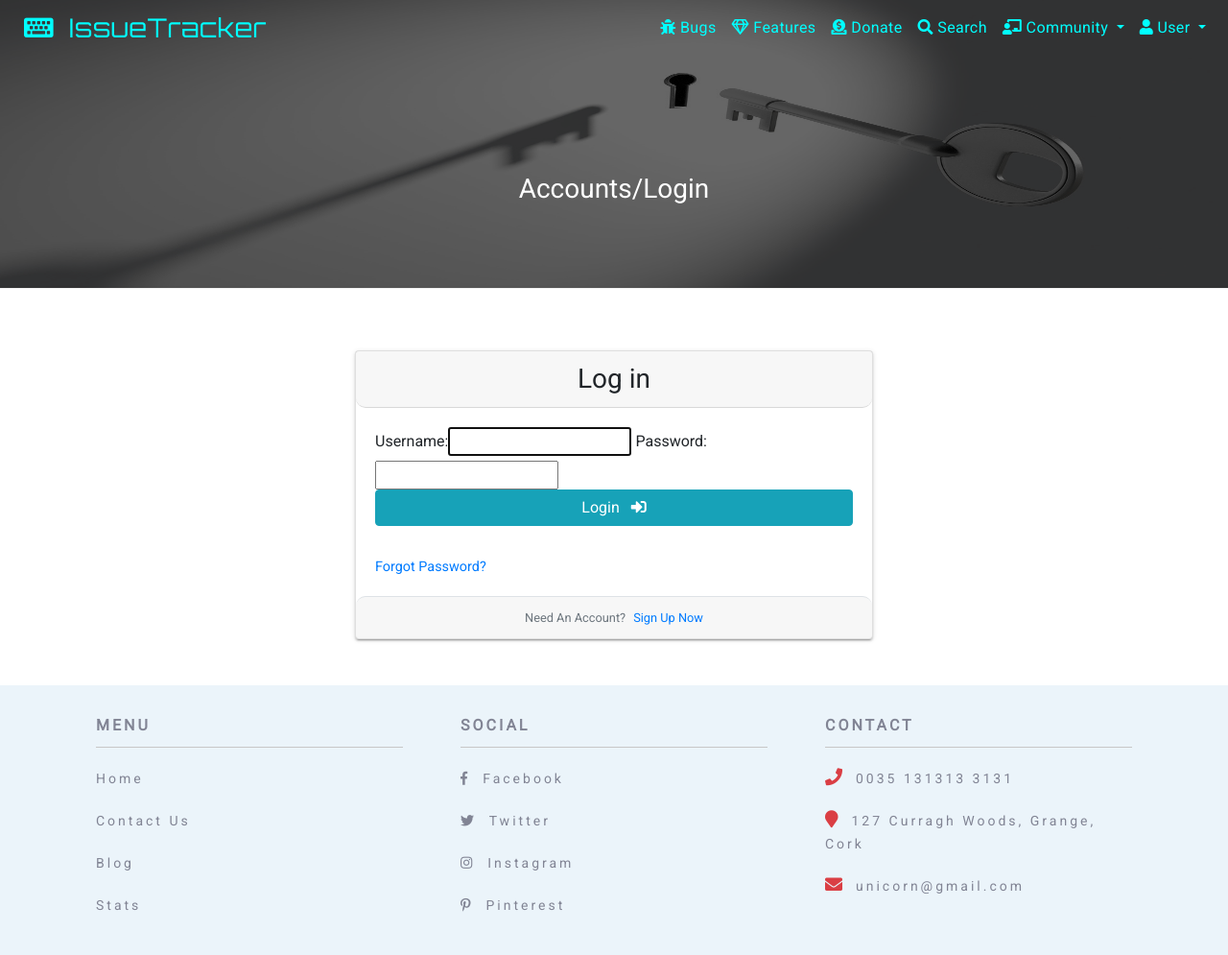
After one commit to mariusz79/Django-Milestone-Project, a Django app: page /accounts/login/ in a window 1280 px wide. The commit adds this page. Shown: the whole page at 96% size. Run offline with Django 3.2, Linux system fonts and the light colour scheme; some libraries are stand-ins or nearby versions.

Commit message:
Add login page

```diff
--- /dev/null
+++ b/accounts/templates/login.html
@@ -0,0 +1,48 @@
+{% extends 'base.html' %} {% block page_title %}Login Page{% endblock %}
+{% load bootstrap_tags %}
+
+{% block background %}
+
+<div class="first-container pages">
+    <div class="baner ">
+        <div class="image-darker">
+            <img src="/media/banners/b1.jpg" class="background-short "></div>
+        <div class="banner-title-down text-center ">
+            <h3 class="text-white ">Accounts/Login</h3>
+        </div>
+    </div>
+</div>
+
+{% endblock background %}
+
+{% block content %}
+
+<div class="container">
+
+    <div class="row justify-content-center mt-5 mb-5">
+        <div class="col-lg-6 col-md-8 col-sm-10">
+            <div class="card shadow mt-3">
+                <h3 class="card-header center">Log in</h3>
+                <div class="card-body">
+
+                    <form method="post">
+                        {% csrf_token %}
+                        {{ form | as_bootstrap }}
+                        <button type="submit" class="btn btn-info btn-rounded   btn-block">Login &nbsp;
+                            <i class="fas fa-sign-in-alt"></i></button>
+                        <input type="hidden" name="next" value="{{next}}" />
+                        <p class="reset-password"><a href=" ">Forgot Password?</a></p>
+                    </form>
+                </div>
+                <div class="border-top card-footer">
+                    <small class="text-muted center">
+                        Need An Account? <a class="ml-2" href="{% url 'registration' %}">Sign Up Now</a>
+                    </small>
+                </div>
+            </div>
+        </div>
+    </div>
+</div>
+
+
+{% endblock content %}
--- a/accounts/templates/registration.html
+++ b/accounts/templates/registration.html
@@ -34,7 +34,7 @@
                 </div>
                 <div class="border-top card-footer">
                     <small class="text-muted center">
-                        <span> Have an account? <a href=" " class="ml-1"> Sign in
+                        <span> Have an account? <a href="{% url 'user-login' %}" class="ml-1"> Sign in
                             </a></span></small>
                 </div>
             </div>
--- a/accounts/urls.py
+++ b/accounts/urls.py
@@ -2,8 +2,9 @@ from django.conf.urls import url
 from django.contrib.auth import views as auth_views
 from accounts.views import registration
 
+
 urlpatterns = [
-
+    url(r'^login/', auth_views.LoginView.as_view(template_name='login.html') , name='user-login' ),
     url(r'^register/', registration, name="registration"),
 
 ]
--- a/static/css/custom.css
+++ b/static/css/custom.css
@@ -299,6 +299,13 @@ font-size: xx-large;
     color: azure;
 }
 
+/*-----------------------login---------------------------*/
+.reset-password {
+    margin-top: 2rem;
+    font-size: 0.9rem;
+    margin-bottom: 0px;
+}
+
 /*--------------------------cards-----------------------*/
 .card-header-font{
     font-size: 1.5rem;
```
